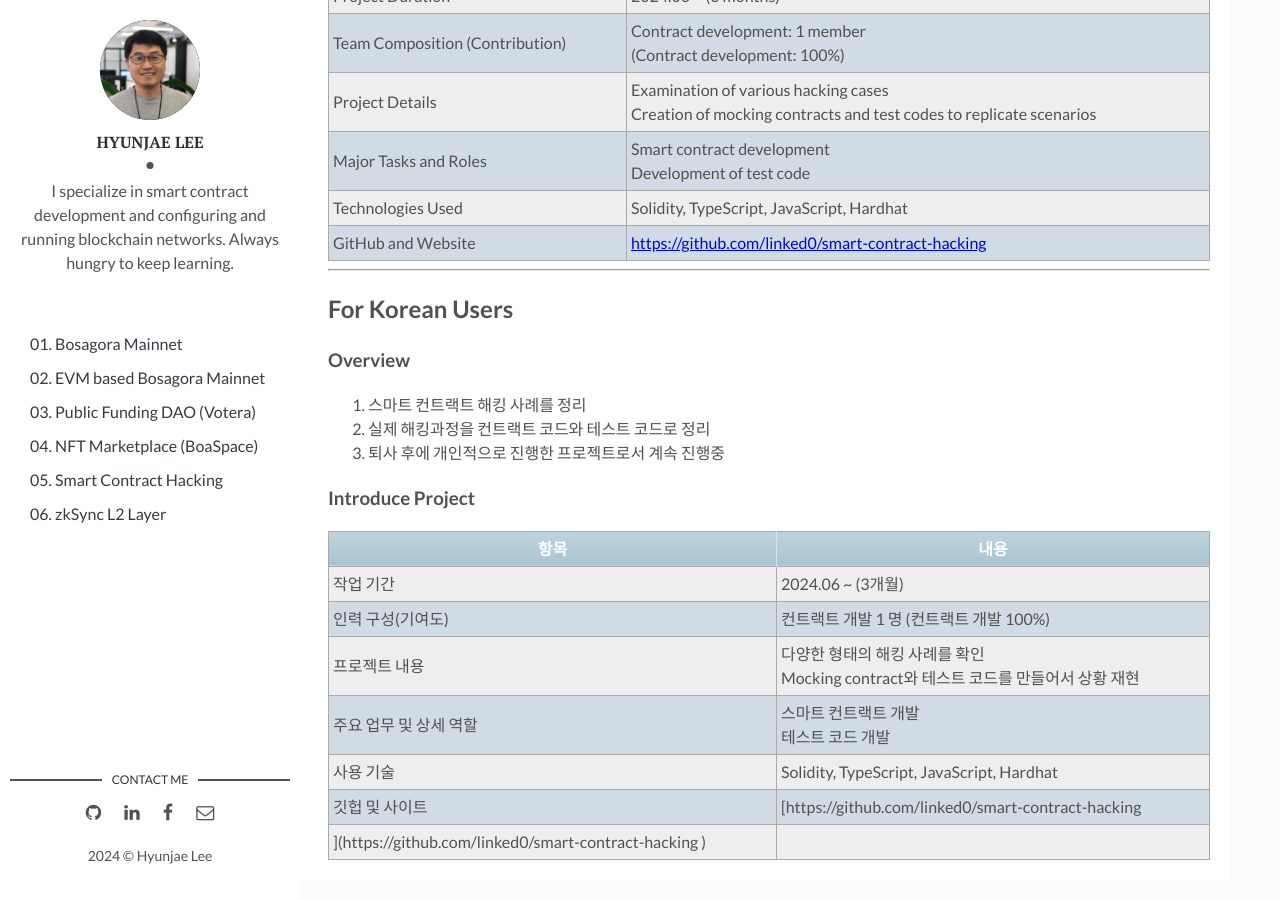
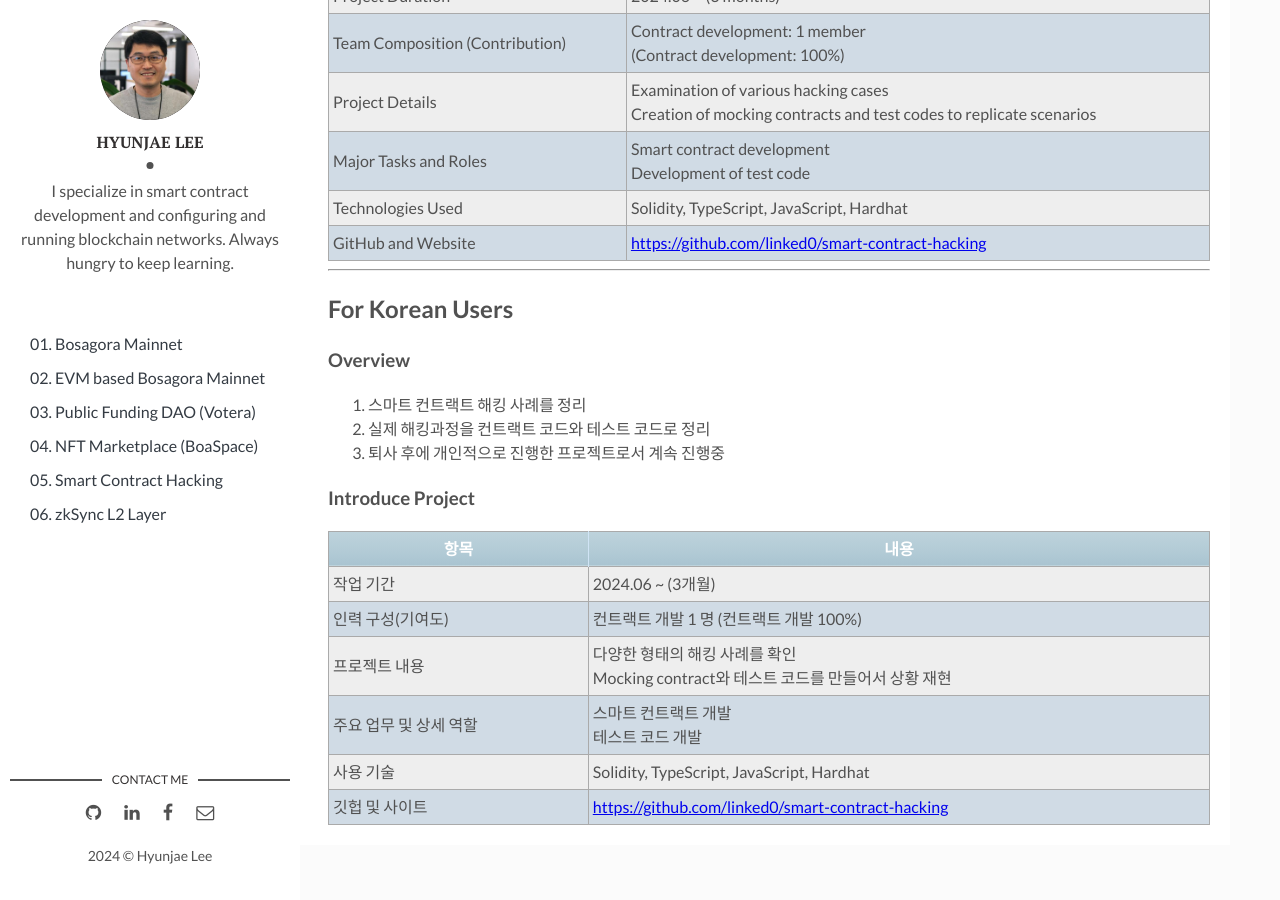
Before and after one commit to linked0/linked0.github.io, a Jekyll site: the page built from _posts/2019-09-05-smart-contract-hacking.markdown, in a window 1280 px wide and 900 px high, scrolled down 960 px. Built offline with Jekyll 4.4.1, drawn with Linux system fonts in a browser that asks for light colours; nearby versions of some CDN libraries; after the commit the page ends 1825 px from its top, so only the background shows below that.

Commit message:
Fix link error in Korean version

```diff
--- a/_posts/2019-09-05-smart-contract-hacking.markdown
+++ b/_posts/2019-09-05-smart-contract-hacking.markdown
@@ -39,12 +39,11 @@ Smart contract hacking exercises with the solutions.
 
 ### Introduce Project
 
-| 항목                                                  | 내용                                                                                    |
-| ----------------------------------------------------- | --------------------------------------------------------------------------------------- |
-| 작업 기간                                             | 2024.06 ~ (3개월)                                                                       |
-| 인력 구성(기여도)                                     | 컨트랙트 개발 1 명 (컨트랙트 개발 100%)                                                 |
-| 프로젝트 내용                                         | 다양한 형태의 해킹 사례를 확인 <br> Mocking contract와 테스트 코드를 만들어서 상황 재현 |
-| 주요 업무 및 상세 역할                                | 스마트 컨트랙트 개발 <br> 테스트 코드 개발                                              |
-| 사용 기술                                             | Solidity, TypeScript, JavaScript, Hardhat                                               |
-| 깃헙 및 사이트                                        | [https://github.com/linked0/smart-contract-hacking                                      |
-| ](https://github.com/linked0/smart-contract-hacking ) |
+| 항목                   | 내용                                                                                                     |
+| ---------------------- | -------------------------------------------------------------------------------------------------------- |
+| 작업 기간              | 2024.06 ~ (3개월)                                                                                        |
+| 인력 구성(기여도)      | 컨트랙트 개발 1 명 (컨트랙트 개발 100%)                                                                  |
+| 프로젝트 내용          | 다양한 형태의 해킹 사례를 확인 <br> Mocking contract와 테스트 코드를 만들어서 상황 재현                  |
+| 주요 업무 및 상세 역할 | 스마트 컨트랙트 개발 <br> 테스트 코드 개발                                                               |
+| 사용 기술              | Solidity, TypeScript, JavaScript, Hardhat                                                                |
+| 깃헙 및 사이트         | [https://github.com/linked0/smart-contract-hacking ](https://github.com/linked0/smart-contract-hacking ) |
```
Also changed, not shown: Gemfile.lock.
